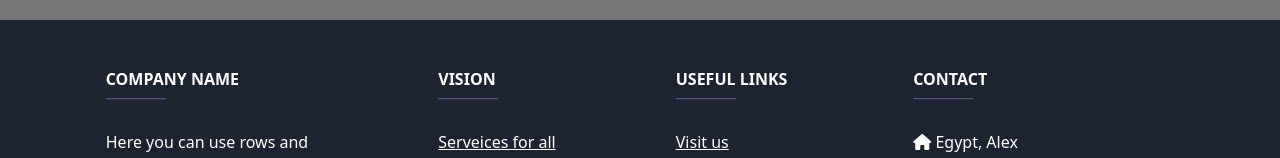
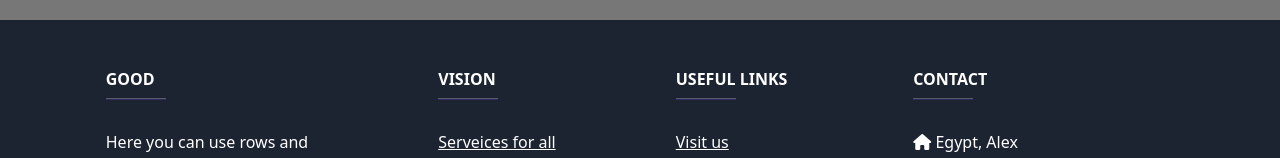
Before and after one commit to TahaHamdy02/temp3, a plain HTML site: page index.html in a window 1280 px wide. Shown: the part 4821-4979 px from the top of the page. Drawn offline with Linux system fonts and the light colour scheme.

Commit message:
Update index.html

```diff
--- a/index.html
+++ b/index.html
@@ -379,7 +379,7 @@
             <!-- Grid column -->
             <div class="col-md-3 col-lg-4 col-xl-3 mx-auto mb-4">
               <!-- Content -->
-              <h6 class="text-uppercase fw-bold">Company name</h6>
+              <h6 class="text-uppercase fw-bold">Good</h6>
               <hr class="mb-4 mt-0 d-inline-block mx-auto"
                 style="width: 60px; background-color: #7c4dff; height: 2px" />
               <p>
```
